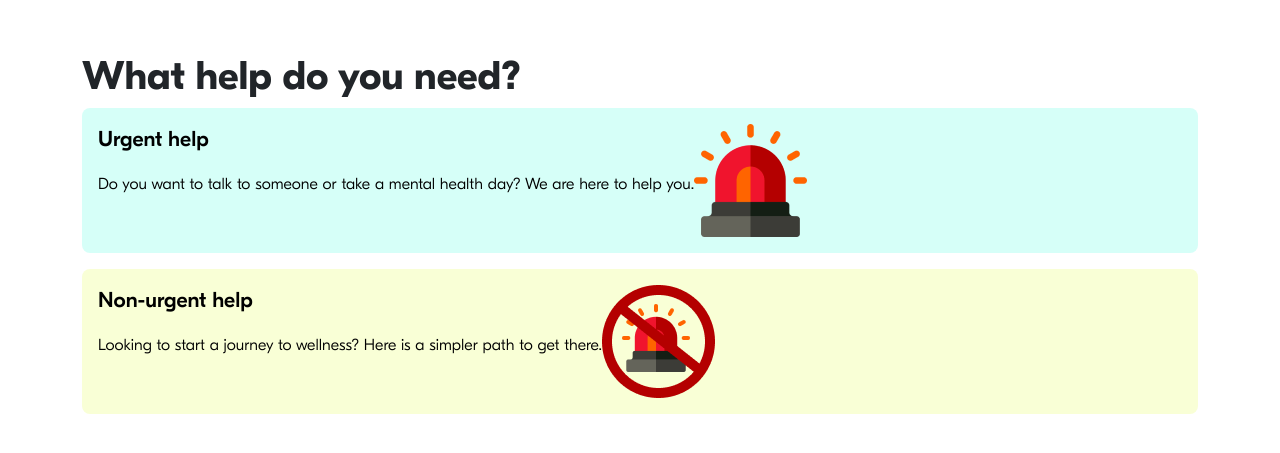
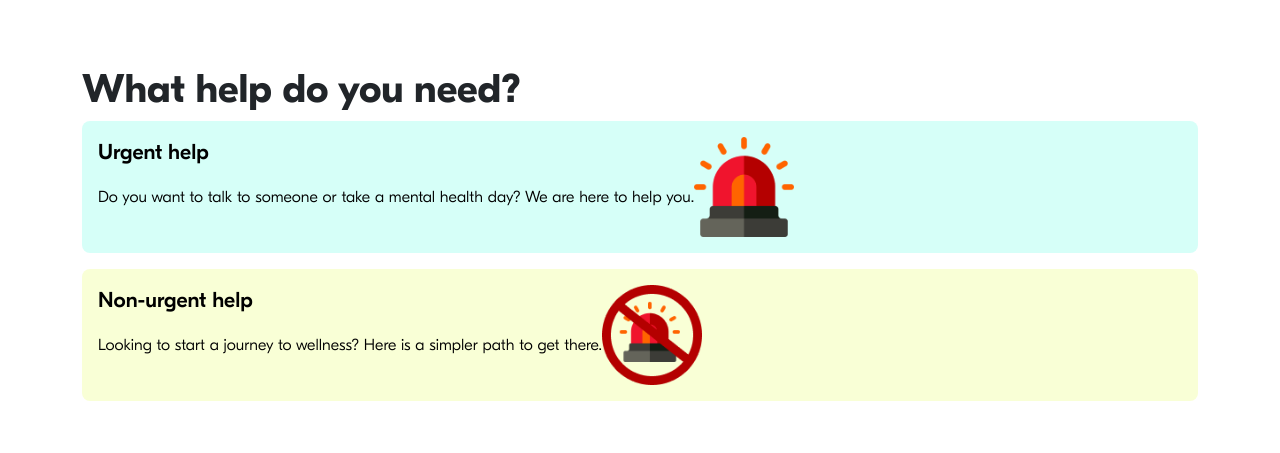
Before and after one commit to saivnm5/ld-hacks-mental-health, a React (Create React App) app: page / in a window 1280 px wide. Shown: the part 159-612 px from the top of the page. Built offline with nearby package versions, Linux system fonts and the light colour scheme.

Commit message:
update styling

```diff
--- a/src/App.css
+++ b/src/App.css
@@ -405,6 +405,7 @@ a:link{
 
 .icon {
   align-self: center;
+  max-width: 100px;
 }
 
 .btn-red {
```
